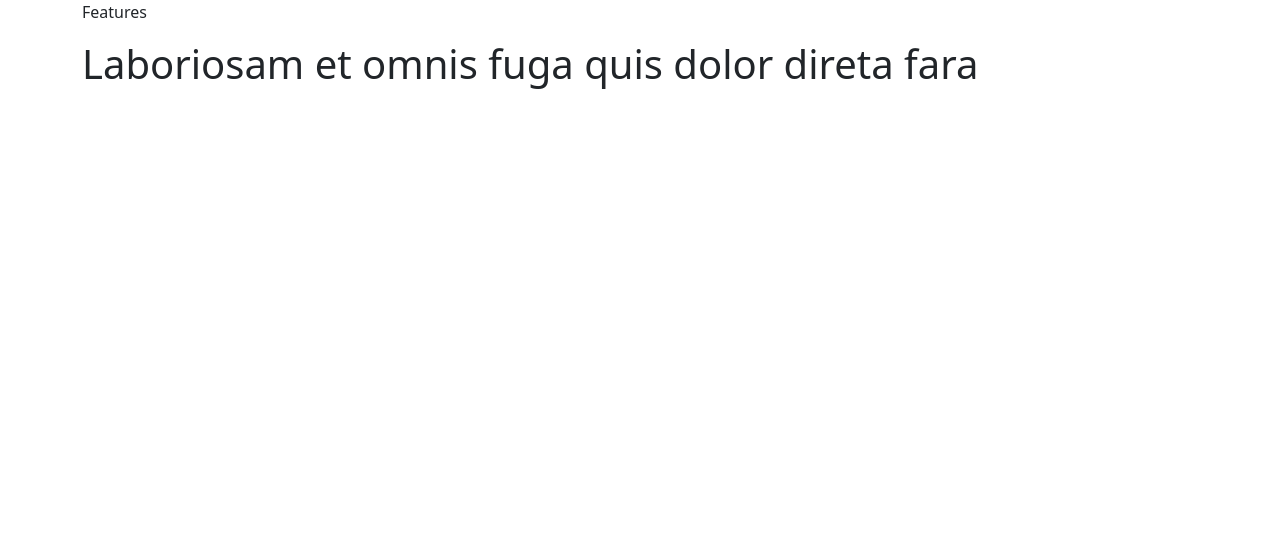
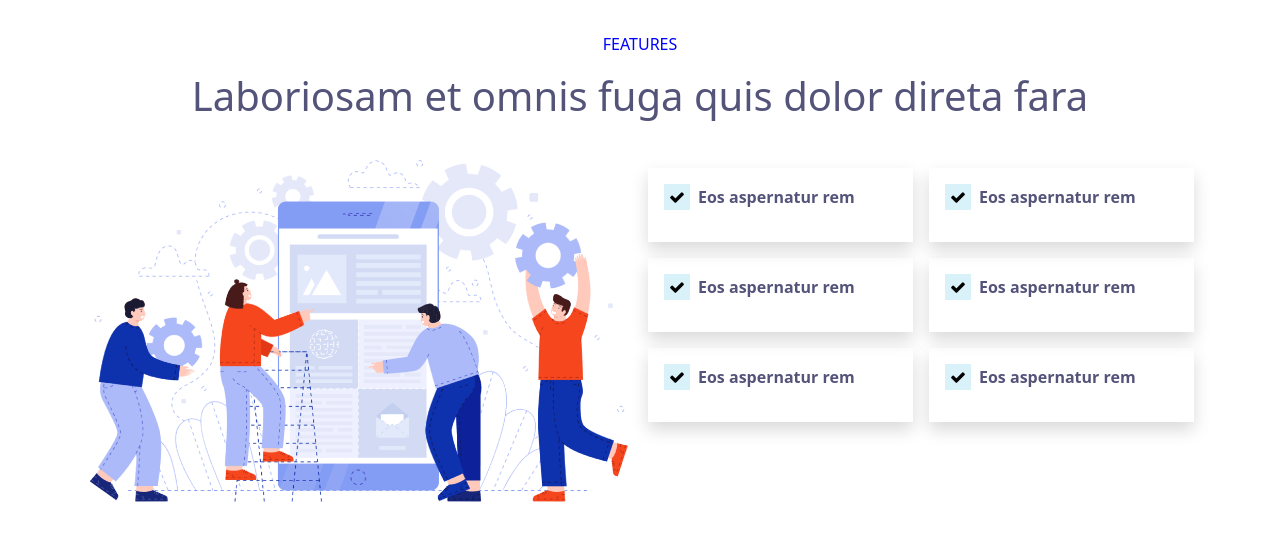
Before and after one commit to Ganesh1962000/dailytasks, a plain HTML site: page bootstraptask/bootsraptask2/index.html in a window 1280 px wide. Drawn offline with nearby package versions, Linux system fonts and the light colour scheme.

Commit message:
finishtask2

```diff
--- a/bootstraptask/bootsraptask2/index.html
+++ b/bootstraptask/bootsraptask2/index.html
@@ -7,31 +7,70 @@
 		<title>Bootstrap.Task1</title>
 		<link href="https://cdn.jsdelivr.net/npm/bootstrap@5.0.2/dist/css/bootstrap.min.css"
 		rel="stylesheet" integrity="sha384-EVSTQN3/azprG1Anm3QDgpJLIm9Nao0Yz1ztcQTwFspd3yD65VohhpuuCOmLASjC" crossorigin="anonymous">
+		<link rel="stylesheet" href="https://cdnjs.cloudflare.com/ajax/libs/font-awesome/4.7.0/css/font-awesome.min.css">
+	<style>
+		img{
+			width: 100%;
+		}
+		.heading{
+			margin-bottom: 2rem;
+			text-align: center;
+			padding-top: 2rem;
+		}
+		.heading p{
+			color: blue;
+		}
+		.heading h1{
+			color: #54547a;
+		}
+		i{
+			margin: 0.5rem;
+			background-color: #D9F2F9;
+			padding: 5px;
+			color: black;
+		}
+		.col p{
+			color: #54547a;
+			font-weight: bold;
+		}
+	</style>
 </head>
  <body>
 
 	<section>
 		<div class="container">
-			<div class="row">
-				<p>Features</p>
+			<div class="heading">
+				<p>FEATURES</p>
 				<h1>Laboriosam et omnis fuga quis dolor direta fara</h1>
 			</div>
-			<div class="row">
-				<div class="col">
-
+			<div class="row p-2">
+				<div class="col-12 col-sm-12 col-md-6">
+					<img src="image/features.png" alt="image">
 				</div>
-				<div class="col">
+				<div class="col-12 col-sm-12 col-md-6">
 					<div class="row">
-						<div class="col"></div>
-						<div class="col"></div>
+						<div class="col  shadow m-2 p-2">
+							<p><i class="fa fa-check" aria-hidden="true"></i></i>Eos aspernatur rem</p>
+						</div>
+						<div class="col shadow m-2 p-2">
+							<p><i class="fa fa-check" aria-hidden="true"></i>Eos aspernatur rem</p>
+						</div>
 					</div>
 					<div class="row">
-						<div class="col"></div>
-						<div class="col"></div>
+						<div class="col shadow m-2 p-2">
+							<p><i class="fa fa-check" aria-hidden="true"></i>Eos aspernatur rem</p>
+						</div>
+						<div class="col shadow m-2 p-2">
+							<p><i class="fa fa-check" aria-hidden="true"></i>Eos aspernatur rem</p>
+						</div>
 					</div>
 					<div class="row">
-						<div class="col"></div>
-						<div class="col"></div>
+						<div class="col shadow m-2 p-2">
+							<p><i class="fa fa-check" aria-hidden="true"></i>Eos aspernatur rem</p>
+						</div>
+						<div class="col shadow m-2 p-2">
+							<p><i class="fa fa-check" aria-hidden="true"></i>Eos aspernatur rem</p>
+						</div>
 					</div>
 
 				</div>
```
